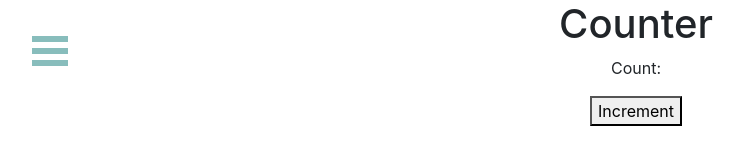
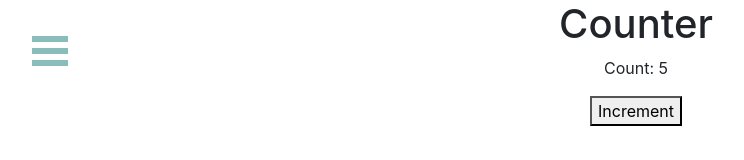
Before and after one commit to seankelly1994/web_app, a React (Create React App) app in the folder react-front-end/: page /billing in a window 1280 px wide. Shown: the top 160 px of the page, without its empty margins (4-748 px from the left). Built offline with nearby package versions, Linux system fonts and the light colour scheme; sample sign-in values are in the browser's storage.

Commit message:
Updated state

```diff
--- a/react-front-end/src/actions/index.js
+++ b/react-front-end/src/actions/index.js
@@ -1,5 +1,5 @@
 import { ADD_ARTICLE } from '../actions/types';
 
-export function addArticle(payload) {
+const addArticle = (payload) => {
     return {type: ADD_ARTICLE, payload}
 };
--- a/react-front-end/src/components/billing/index.js
+++ b/react-front-end/src/components/billing/index.js
@@ -1,21 +1,13 @@
 import React from 'react';
-import { connect } from 'react-redux';
 
 const Counter = (props) => {
     return (
         <div>
             <h1>Counter</h1>
-            <p>Count: {props.count}</p>
+            <p>Count: {props.value}</p>
             <button>Increment</button>
         </div>
     )
-}
+};
 
-const mapStateToProps = (state) => {
-    console.log("mapStateToProps", state);
-    return {
-        count: state.count
-    }
-}
-
-export default connect(mapStateToProps)(Counter);
+export default Counter;
--- a/react-front-end/src/containers/billing/index.js
+++ b/react-front-end/src/containers/billing/index.js
@@ -1,12 +1,23 @@
 import React, { Component } from 'react';
 import Counter from '../../components/billing/index';
+import { connect } from 'react-redux';
 
 class Billing extends Component {
+    state = {
+        count: 0
+    }
+
     render() {
         return (
-            <Counter/>
+            <Counter value={this.props.ctr} />
         )
     }
 }
 
-export default Billing;
+const mapStateToProps = state => {
+    return {
+        ctr: state.count
+    };
+};
+
+export default connect(mapStateToProps)(Billing);
--- a/react-front-end/src/reducers/index.js
+++ b/react-front-end/src/reducers/index.js
@@ -2,10 +2,10 @@ import react from 'react';
 import { ADD_ARTICLE } from '../actions/types';
 
 const initialState = {
-    articles: []
+    count: 5
 }
 
-function rootReducer(state = initialState, action) {
+const rootReducer = (state = initialState, action) => {
     if (action.type === ADD_ARTICLE) {
       return Object.assign({}, state, {
         articles: state.articles.concat(action.payload)
--- a/react-front-end/src/store.js
+++ b/react-front-end/src/store.js
@@ -2,6 +2,9 @@ import { createStore, applyMiddleware } from 'redux';
 import thunk from 'redux-thunk';
 import rootReducer from './reducers/index';
 
-const store = createStore(rootReducer);
+const store = createStore(
+    rootReducer,
+    window.__REDUX_DEVTOOLS_EXTENSION__ && window.__REDUX_DEVTOOLS_EXTENSION__()
+    );
 
 export default store;
```
